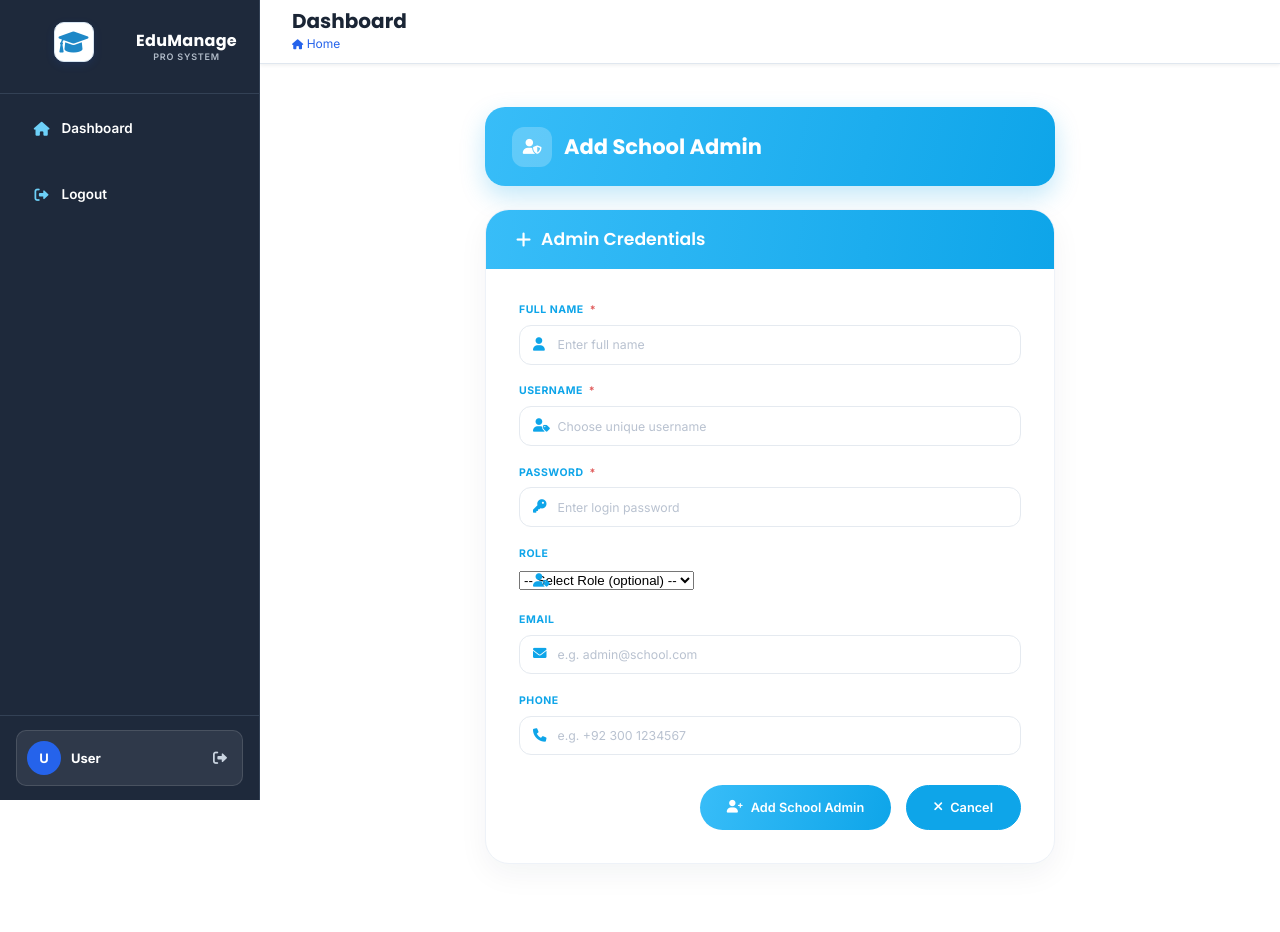
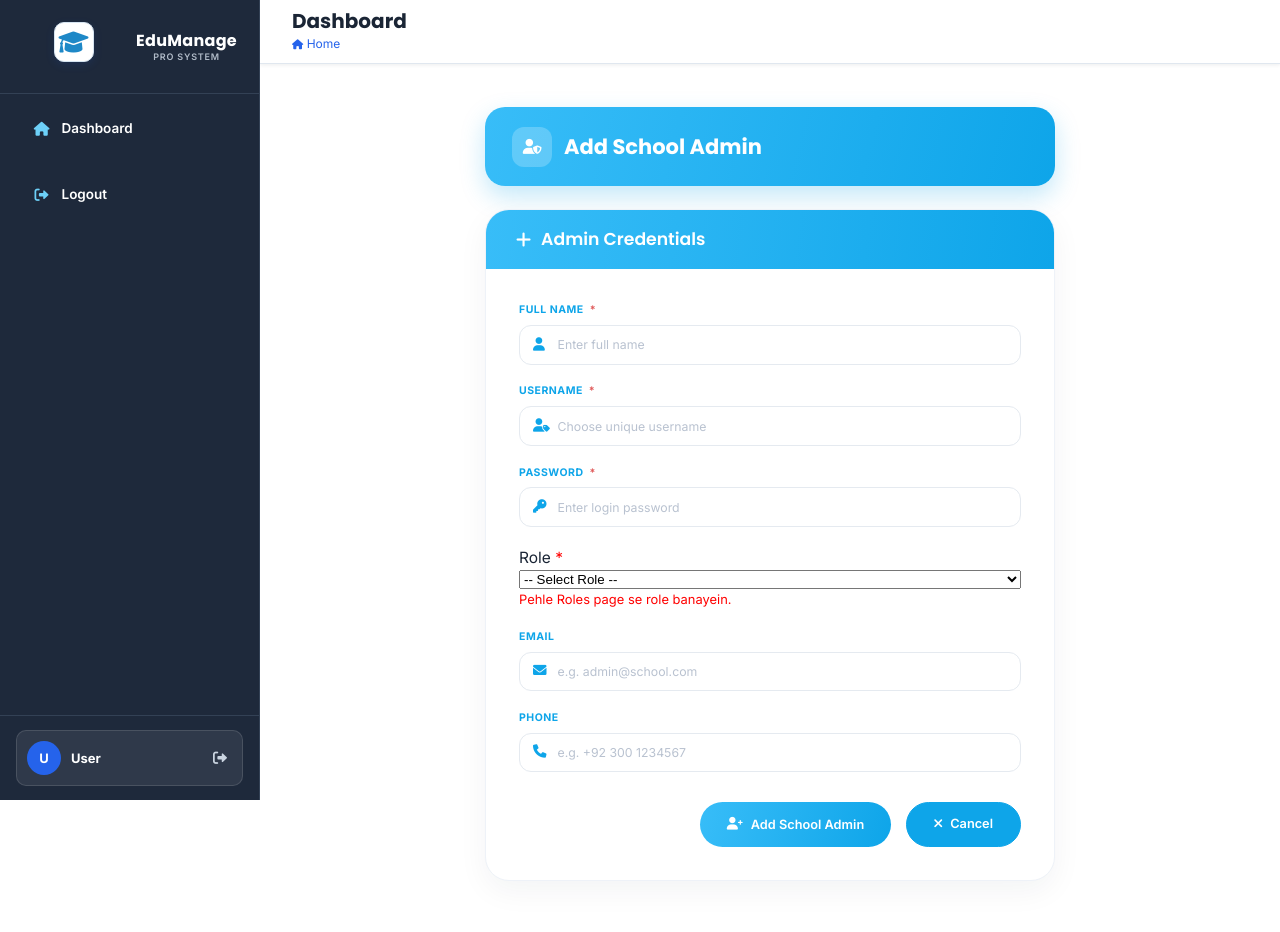
Before and after one commit to abdullahkhan12dec2004-arc/school-management-system, a Flask app: template templates/add_school_admin.html in a window 1280 px wide. Before the commit the page ends 864 px from the top, so only its background shows below. Run offline with Flask 3, Linux system fonts and the light colour scheme; the template is opened without the code that fills it, so the values that code supplies are empty; some libraries are stand-ins or nearby versions.

Commit message:
Update add_school_admin.html

```diff
--- a/templates/add_school_admin.html
+++ b/templates/add_school_admin.html
@@ -298,16 +298,16 @@
                     </div>
                 </div>
                 <div class="form-group">
-                    <label class="form-label">Role</label>
-                    <div class="input-wrapper">
-                        <i class="fas fa-user-tag input-icon"></i>
-                        <select name="role_id">
-                            <option value="">-- Select Role (optional) --</option>
-                            {% for r in roles %}
-                            <option value="{{ r.id }}">{{ r.role_name }}</option>
-                            {% endfor %}
-                        </select>
-                    </div>
+                    <label>Role <span style="color:red">*</span></label>
+                   <select name="role_id" required>
+                      <option value="">-- Select Role --</option>
+                   {% for r in roles %}
+                         <option value="{{ r.id }}">{{ r.role_name }}</option>
+                   {% endfor %}
+                   </select>
+                   {% if not roles %}
+                        <small style="color:red">Pehle <a href="{{ url_for('manage_roles') }}">Roles</a> page se role banayein.</small>
+                   {% endif %}
                 </div>
                 <div class="form-group">
                     <label class="form-label">Email</label>
```
